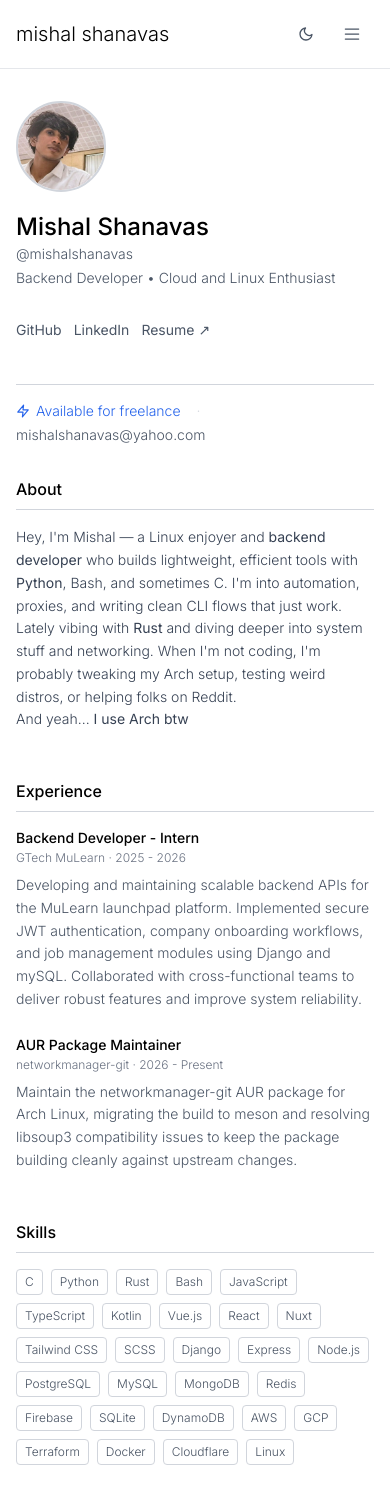
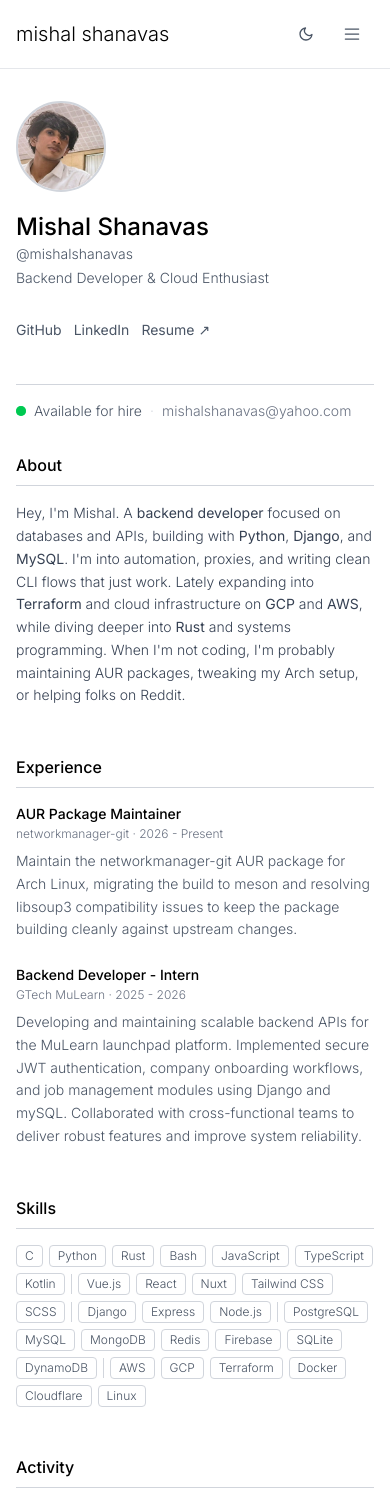
Before and after one commit to mishalshanavas/my-portfolio, a Next.js app: page / in a window 390 px wide. Shown: the top 1502 px of the page. Built offline with nearby package versions, Linux system fonts and the light colour scheme.

Commit message:
Update: enhance project details, improve layout, and fix various UI elements

```diff
--- a/app/components/activity-timeline.tsx
+++ b/app/components/activity-timeline.tsx
@@ -19,7 +19,7 @@ function getRelativeTime(dateStr: string): string {
   return `${years}y ago`;
 }
 
-const INITIAL_SHOW = 3;
+const INITIAL_SHOW = 4;
 
 function getLabel(event: TimelineEvent): string {
   if (event.type === "contribution") {
--- a/app/components/project-card.tsx
+++ b/app/components/project-card.tsx
@@ -72,12 +72,12 @@ export default function ProjectCard({ project }: ProjectCardProps) {
           {(project.isContributor || project.isSideQuest || (project.tech && project.tech.length > 0)) && (
             <div className="flex flex-wrap gap-1 mt-2">
               {project.isContributor && (
-                <span className="px-1.5 py-0.5 text-xs font-medium bg-black/[0.07] text-black border border-black/30 rounded dark:bg-white/[0.07] dark:text-white dark:border-white/30">
+                <span className="px-1.5 py-0.5 text-xs font-medium text-gray-600 dark:text-gray-400 border border-gray-400/40 dark:border-gray-500/40 rounded">
                   Contributor
                 </span>
               )}
               {project.isSideQuest && (
-                <span className="px-1.5 py-0.5 text-xs font-light bg-transparent text-black border border-dashed border-black/40 rounded dark:text-white dark:border-white/40">
+                <span className="px-1.5 py-0.5 text-xs font-light text-gray-500 dark:text-gray-500 border border-dashed border-gray-400/40 dark:border-gray-500/40 rounded">
                   Side Quest
                 </span>
               )}
--- a/app/layout.tsx
+++ b/app/layout.tsx
@@ -21,13 +21,15 @@ export const metadata: Metadata = {
   },
   description: metaData.description,
   keywords: [
-    "Full Stack Developer",
-    "React",
-    "Next.js",
-    "TypeScript",
-    "Node.js",
-    "Portfolio",
-    "Web Development"
+    "Backend Developer",
+    "Cloud",
+    "Python",
+    "Django",
+    "MySQL",
+    "Terraform",
+    "GCP",
+    "API Development",
+    "Portfolio"
   ],
   authors: [{ name: metaData.name }],
   creator: metaData.name,
--- a/app/lib/config.ts
+++ b/app/lib/config.ts
@@ -10,7 +10,7 @@ export const metaData = {
   name: "Mishal Shanavas",
   ogImage: "/profile-wt.webp",
   description:
-    "Backend developer and Linux enthusiast building scalable APIs, open source tools, and automation scripts. Experienced with Django, Python, and cloud infrastructure."
+    "Backend developer specializing in Python, Django, and MySQL. Builds scalable APIs, open source tools, and cloud infrastructure on GCP and AWS."
 };
 
 export const socialLinks = {
@@ -23,7 +23,7 @@ export const socialLinks = {
 
 export const hero = {
   name: metaData.name,
-  title: "Backend Developer • Cloud and Linux Enthusiast",
+  title: "Backend Developer & Cloud Enthusiast",
   imageLight: "/profile-wt.webp",
   imageDark: "/profile-bl.webp",
   resumeUrl: "/resume.pdf",
@@ -32,10 +32,18 @@ export const contact = {
   text: `I'm always open to connecting! Reach out via <a href="mailto:mishalshanavas@yahoo.com" class="text-black dark:text-white border-b border-transparent hover:border-gray-300 dark:hover:border-gray-600 transition-colors">email</a> or connect on <a href="https://www.linkedin.com/in/mishalshanavas" target="_blank" rel="noopener noreferrer" class="text-black dark:text-white border-b border-transparent hover:border-gray-300 dark:hover:border-gray-600 transition-colors">LinkedIn</a>.`,
 };
 
-export const aboutMe = `Hey, I'm Mishal — a Linux enjoyer and **backend developer** who builds lightweight, efficient tools with **Python**, Bash, and sometimes C. I'm into automation, proxies, and writing clean CLI flows that just work. Lately vibing with **Rust** and diving deeper into system stuff and networking. When I'm not coding, I'm probably tweaking my Arch setup, testing weird distros, or helping folks on Reddit.
-And yeah... **I use Arch btw**`
+export const aboutMe = `Hey, I'm Mishal. A **backend developer** focused on databases and APIs, building with **Python**, **Django**, and **MySQL**. I'm into automation, proxies, and writing clean CLI flows that just work. Lately expanding into **Terraform** and cloud infrastructure on **GCP** and **AWS**, while diving deeper into **Rust** and systems programming. When I'm not coding, I'm probably maintaining AUR packages, tweaking my Arch setup, or helping folks on Reddit.`
 
 export const experiences = [
+  {
+    role: "AUR Package Maintainer",
+    company: "networkmanager-git",
+    companyUrl: "https://aur.archlinux.org/packages/networkmanager-git",
+    period: "2026 - Present",
+    startDate: "2026-06-10",
+    description:
+      "Maintain the networkmanager-git AUR package for Arch Linux, migrating the build to meson and resolving libsoup3 compatibility issues to keep the package building cleanly against upstream changes."
+  },
   {
     role: "Backend Developer - Intern",
     company: "GTech MuLearn",
@@ -45,81 +53,50 @@ export const experiences = [
     description:
       "Developing and maintaining scalable backend APIs for the MuLearn launchpad platform. Implemented secure JWT authentication, company onboarding workflows, and job management modules using Django and mySQL. Collaborated with cross-functional teams to deliver robust features and improve system reliability."
   },
+];
+
+export const skillGroups = [
   {
-    role: "AUR Package Maintainer",
-    company: "networkmanager-git",
-    companyUrl: "https://aur.archlinux.org/packages/networkmanager-git",
-    period: "2026 - Present",
-    startDate: "2026-06-10",
-    description:
-      "Maintain the networkmanager-git AUR package for Arch Linux, migrating the build to meson and resolving libsoup3 compatibility issues to keep the package building cleanly against upstream changes."
+    name: "Languages",
+    skills: ["C", "Python", "Rust", "Bash", "JavaScript", "TypeScript", "Kotlin"],
+  },
+  {
+    name: "Frontend",
+    skills: ["Vue.js", "React", "Nuxt", "Tailwind CSS", "SCSS"],
+  },
+  {
+    name: "Backend",
+    skills: ["Django", "Express", "Node.js"],
+  },
+  {
+    name: "Databases",
+    skills: ["PostgreSQL", "MySQL", "MongoDB", "Redis", "Firebase", "SQLite", "DynamoDB"],
+  },
+  {
+    name: "Cloud & DevOps",
+    skills: ["AWS", "GCP", "Terraform", "Docker", "Cloudflare", "Linux"],
   },
 ];
 
-export const skills = [
-  // Languages
-  "C",
-  "Python",
-  "Rust",
-  "Bash",
-  "JavaScript",
-  "TypeScript",
-  "Kotlin",
-  // Frontend
-  "Vue.js",
-  "React",
-  "Nuxt",
-  "Tailwind CSS",
-  "SCSS",
-  // Backend
-  "Django",
-  "Express",
-  "Node.js",
-  // Databases
-  "PostgreSQL",
-  "MySQL",
-  "MongoDB",
-  "Redis",
-  "Firebase",
-  "SQLite",
-  "DynamoDB",
-  // Cloud & DevOps
-  "AWS",
-  "GCP",
-  "Terraform",
-  "Docker",
-  "Cloudflare",
-  "Linux",
-];
+export const skills = skillGroups.flatMap((g) => g.skills);
 
 export const projects = [
-  {
-    name: "Mappix",
-    date: "2026-05-01",
-    url: "https://mappix.isacool.monster",
-    description: "Interactive projection mapping in the browser — a webcam detects physical sticky notes on a wall using Gray-code structured light calibration, and physics balls (Matter.js) bounce off them in real time. Homography maps every projector pixel to its camera counterpart for sub-pixel accuracy.",
-    image: "/mappix.webp",
-    imageAlignment: "object-center",
-    featured: true,
-    isSideQuest: true,
-    tech: ["Vue.js", "JavaScript", "Computer Vision", "Matter.js", "WebRTC", "Homography"],
-  },
   {
     name: "Linux Foundation Hyperledger Fabric",
     date: "2026-04-30",
     url: "https://github.com/hyperledger/fabric",
-    description: "Fixed a broken CI workflow in the official Hyperledger Fabric repo, the Linux Foundation's enterprise blockchain framework powering production systems at IBM, Walmart, and HSBC. PR received 7 review comments from core maintainers.",
+    description: "Merged a CI fix into the Linux Foundation's flagship enterprise blockchain framework, the same codebase running in production at IBM, Walmart, and HSBC. PR reviewed by core maintainers.",
     image: "/fabric.webp",
     imageAlignment: "object-contain",
     isContributor: true,
     featured: true,
-    tech: ["Go", "GitHub Actions", "Blockchain", "CI/CD", "Hyperledger Fabric"],
+    tech: ["Go", "GitHub Actions", "CI/CD", "Hyperledger Fabric"],
   },
   {
     name: "Terramine",
     date: "2026-06-01",
     url: "https://github.com/accidental-stuff/mc-server",
-    description: "A fully infrastructure-as-code deployment on GCP — VM, networking, and DNS provisioned via Terraform and Cloudflare, reverse proxied through Caddy, with containerized workloads in Docker Compose and automated backups to Cloudflare R2.",
+    description: "A fully infrastructure-as-code deployment on GCP: VM, networking, and DNS provisioned via Terraform and Cloudflare, reverse proxied through Caddy, with containerized workloads in Docker Compose and automated backups to Cloudflare R2.",
     featured: true,
     isSideQuest: true,
     tech: ["Terraform", "GCP", "Docker", "Caddy", "Cloudflare"],
@@ -134,6 +111,17 @@ export const projects = [
     imageAlignment: "object-center",
     featured: true,
     tech: ["Python", "Django", "Database Design","mySQL", "JWT auth"],
+  },
+  {
+    name: "Mappix",
+    date: "2026-05-01",
+    url: "https://mappix.isacool.monster",
+    description: "Real-time projection mapping in the browser. Point a webcam at a wall with sticky notes and physics balls bounce off them live. Built with Gray-code structured light calibration for sub-pixel accuracy and homography-based projector-camera mapping.",
+    image: "/mappix.webp",
+    imageAlignment: "object-center",
+    featured: true,
+    isSideQuest: true,
+    tech: ["Vue.js", "JavaScript", "Computer Vision", "Matter.js", "WebRTC"],
   },
   {
     name: "Notes Bot",
@@ -152,7 +140,7 @@ export const projects = [
     url: "/blog/instagram-pfp",
     description: "A tool to automate changing your Instagram profile picture, demonstrating Python scripting for interacting with social media platforms.",
     image: "/pfp.gif",
-    featured: true,
+    featured: false,
     imageAlignment: "object-left",
     isSideQuest: true,
     tech: ["Python"],
@@ -174,7 +162,7 @@ export const launches = [
 export const contributionHighlights = [
   {
     date: "2026-06-10",
-    title: "networkmanager-git — AUR package maintainer",
+    title: "networkmanager-git: AUR package maintainer",
     description:
       "Took over maintenance of the orphaned networkmanager-git AUR package for Arch Linux, migrating the build to meson and resolving libsoup3 compatibility issues to keep the package building cleanly against upstream changes.",
     url: "https://aur.archlinux.org/packages/networkmanager-git",
@@ -182,15 +170,15 @@ export const contributionHighlights = [
   },
   {
     date: "2026-04-30",
-    title: "Linux Foundation Hyperledger Fabric — fixed CI workflow",
+    title: "Linux Foundation Hyperledger Fabric: fixed CI workflow",
     description:
-      "Fixed a broken CI workflow in the official Hyperledger Fabric repo — the Linux Foundation's flagship enterprise blockchain framework running in production at IBM, HSBC etc. ",
+      "Fixed a broken CI workflow in the official Hyperledger Fabric repo, the Linux Foundation's flagship enterprise blockchain framework running in production at IBM, HSBC etc. ",
     url: "https://github.com/hyperledger/fabric/",
     openSource: true,
   },
   {
     date: "2026-01-06",
-    title: "sahrdaya.ac.in — reworked the entire college website",
+    title: "sahrdaya.ac.in: reworked the entire college website",
     description:
       "Helped integrate core Next.js features including image optimization, incremental static regeneration, and more.",
     url: "https://github.com/arxhr007/sahrdaya_website",
@@ -199,7 +187,7 @@ export const contributionHighlights = [
     date: "2025-03-01",
     title: "gtech-mulearn/mulearnbackend",
     description:
-      "Contributor to MuLearn's open-source Django backend — JWT auth, company onboarding flows, and job management APIs used by thousands of students across Kerala's tech ecosystem.",
+      "Contributor to MuLearn's open-source Django backend: JWT auth, company onboarding flows, and job management APIs used by thousands of students across Kerala's tech ecosystem.",
     url: "https://github.com/gtech-mulearn/mulearnbackend",
     openSource: true,
   },
--- a/app/page.tsx
+++ b/app/page.tsx
@@ -15,6 +15,7 @@ import {
   experiences,
   aboutMe,
   skills,
+  skillGroups,
   projects,
   profileMeta,
 } from "./lib/config";
@@ -111,18 +112,16 @@ export default function Page() {
         </section>
 
         {/* Mobile-only: contact availability strip */}
-        <div className="lg:hidden -mt-4 mb-8 flex flex-wrap items-center gap-x-4 gap-y-1 text-sm font-light">
+        <div className="lg:hidden -mt-4 mb-8 flex items-center gap-2 text-sm font-light">
+          <span className="relative flex h-2.5 w-2.5 flex-shrink-0">
+            <span className="absolute inline-flex h-full w-full rounded-full bg-green-400 opacity-75"></span>
+            <span className="relative inline-flex rounded-full h-2.5 w-2.5 bg-green-500"></span>
+          </span>
+          <span className="text-gray-600 dark:text-gray-400">Available for hire</span>
+          <span className="text-gray-300 dark:text-gray-700">·</span>
           <a
             href={socialLinks.email}
-            className="flex items-center gap-1.5 text-[#2563EB] dark:text-[#60A5FA] hover:underline"
-          >
-            <FiZap className="flex-shrink-0" aria-hidden="true" />
-            Available for freelance
-          </a>
-          <span className="text-gray-300 dark:text-gray-700" aria-hidden="true">·</span>
-          <a
-            href={socialLinks.email}
-            className="text-gray-600 dark:text-gray-400 hover:text-black dark:hover:text-white transition-colors duration-200 truncate"
+            className="text-gray-500 dark:text-gray-500 hover:text-black dark:hover:text-white transition-colors duration-200 truncate"
           >
             mishalshanavas@yahoo.com
           </a>
@@ -176,15 +175,23 @@ export default function Page() {
               <h2 className="text-base font-medium text-black dark:text-white border-b border-gray-300 dark:border-gray-700 pb-2 mb-4">
                 Skills
               </h2>
-              <div className="flex flex-wrap gap-2">
-                {skills.map((skill, idx) => (
-                  <span
-                    key={idx}
-                    className="px-2 py-1 text-xs font-light bg-transparent text-gray-600 dark:text-gray-400 border border-gray-300 dark:border-gray-700 rounded"
-                  >
-                    {skill}
-                  </span>
-                ))}
+              <div className="flex flex-wrap gap-1.5">
+                {skillGroups.flatMap((group, gi) => {
+                  const badges = group.skills.map((skill: string, si: number) => (
+                    <span
+                      key={`${group.name}-${si}`}
+                      className="px-2 py-0.5 text-xs font-light bg-transparent text-gray-600 dark:text-gray-400 border border-gray-300 dark:border-gray-700 rounded"
+                    >
+                      {skill}
+                    </span>
+                  ));
+                  if (gi < skillGroups.length - 1) {
+                    badges.push(
+                      <span key={`div-${gi}`} className="w-px h-5 self-center bg-gray-300 dark:bg-gray-700" aria-hidden="true" />
+                    );
+                  }
+                  return badges;
+                })}
               </div>
             </section>
 
@@ -256,7 +263,7 @@ export default function Page() {
                 </li>
                 <li className="flex items-center gap-2">
                   <FiBook className="flex-shrink-0 text-gray-400" aria-hidden="true" />
-                  <span>CS major</span>
+                  <span>CS Major · 2028</span>
                 </li>
                 <li className="flex items-center gap-2">
                   <FiZap className="flex-shrink-0 text-[#2563EB] dark:text-[#60A5FA]" aria-hidden="true" />
@@ -264,7 +271,7 @@ export default function Page() {
                     href={socialLinks.email}
                     className="text-[#2563EB] dark:text-[#60A5FA] hover:underline"
                   >
-                    Available for freelance
+                    Available for hire
                   </a>
                 </li>
               </ul>
--- a/app/projects/page.tsx
+++ b/app/projects/page.tsx
@@ -73,12 +73,12 @@ export default function Projects() {
               <div className="flex flex-wrap items-center gap-2 text-xs text-gray-500 dark:text-gray-400 mt-0.5">
                 <span>{meta}</span>
                 {project.isContributor && (
-                  <span className="px-1.5 py-0.5 text-xs font-medium bg-black/[0.07] text-black border border-black/30 rounded dark:bg-white/[0.07] dark:text-white dark:border-white/30">
+                  <span className="px-1.5 py-0.5 text-xs font-medium text-gray-600 dark:text-gray-400 border border-gray-400/40 dark:border-gray-500/40 rounded">
                     Contributor
                   </span>
                 )}
                 {project.isSideQuest && (
-                  <span className="px-1.5 py-0.5 text-xs font-light bg-transparent text-black border border-dashed border-black/40 rounded dark:text-white dark:border-white/40">
+                  <span className="px-1.5 py-0.5 text-xs font-light text-gray-500 dark:text-gray-500 border border-dashed border-gray-400/40 dark:border-gray-500/40 rounded">
                     Side Quest
                   </span>
                 )}
--- /dev/null
+++ b/pnpm-workspace.yaml
@@ -0,0 +1,4 @@
+allowBuilds:
+  esbuild: set this to true or false
+  sharp: set this to true or false
+  workerd: set this to true or false
--- a/public/feed.json
+++ b/public/feed.json
@@ -1,9 +1,9 @@
 {
     "version": "https://jsonfeed.org/version/1",
-    "title": "mishal shanavas",
+    "title": "Mishal Shanavas",
     "home_page_url": "https://www.mishalshanavas.in/",
     "feed_url": "https://www.mishalshanavas.in/feed.json",
-    "description": "Backend developer and Linux enthusiast building scalable APIs, open source tools, and automation scripts. Experienced with Django, Python, and cloud infrastructure.",
+    "description": "Backend developer specializing in Python, Django, and MySQL. Builds scalable APIs, open source tools, and cloud infrastructure on GCP and AWS.",
     "items": [
         {
             "id": "https://www.mishalshanavas.in/blog/ict-hackathon",
--- a/scripts/generate-feeds.ts
+++ b/scripts/generate-feeds.ts
@@ -11,7 +11,7 @@ async function generateFeeds() {
       : `${metaData.baseUrl}/`;
 
     const feed = new Feed({
-      title: metaData.title,
+      title: metaData.name,
       description: metaData.description,
       id: BaseUrl,
       link: BaseUrl,
```
Also changed, not shown: 2 other files (tests, documents, lock files or other folders).
